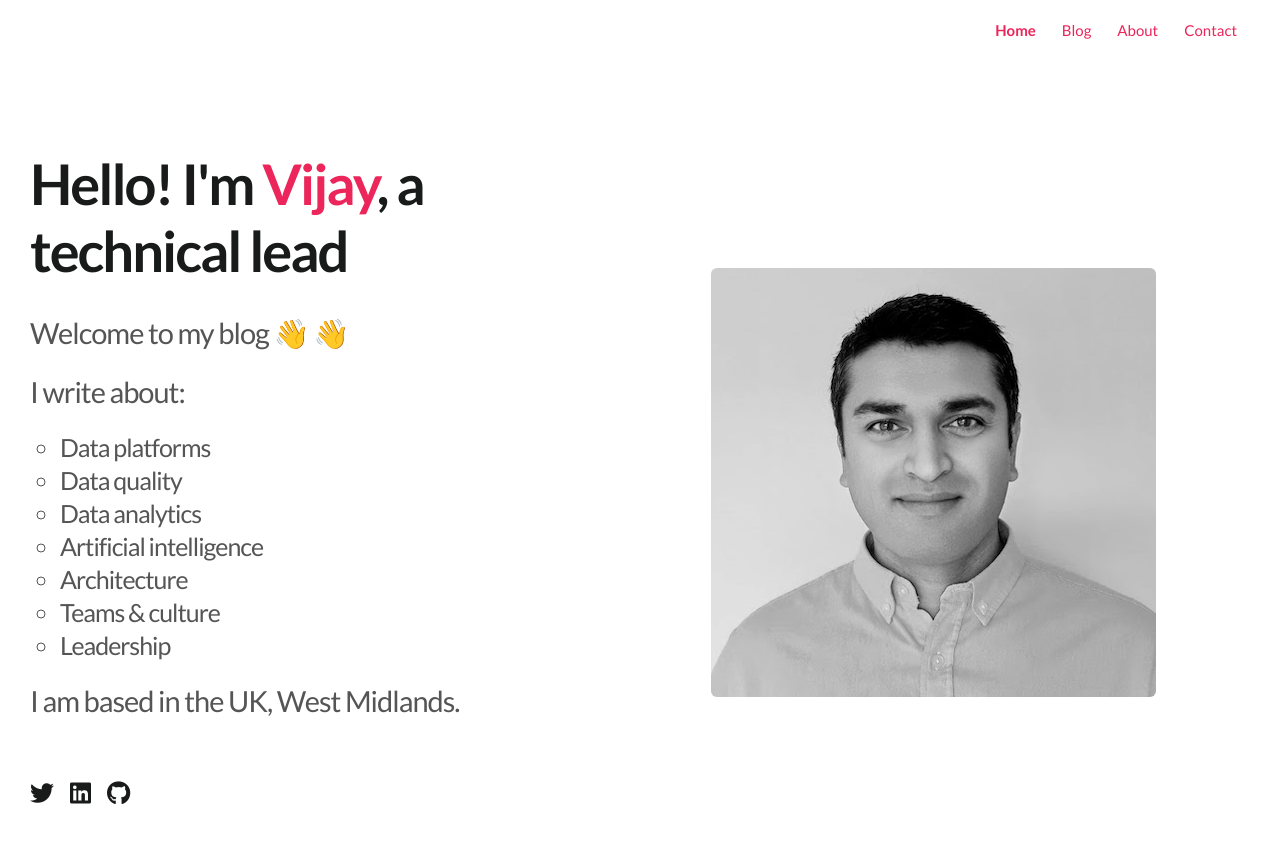
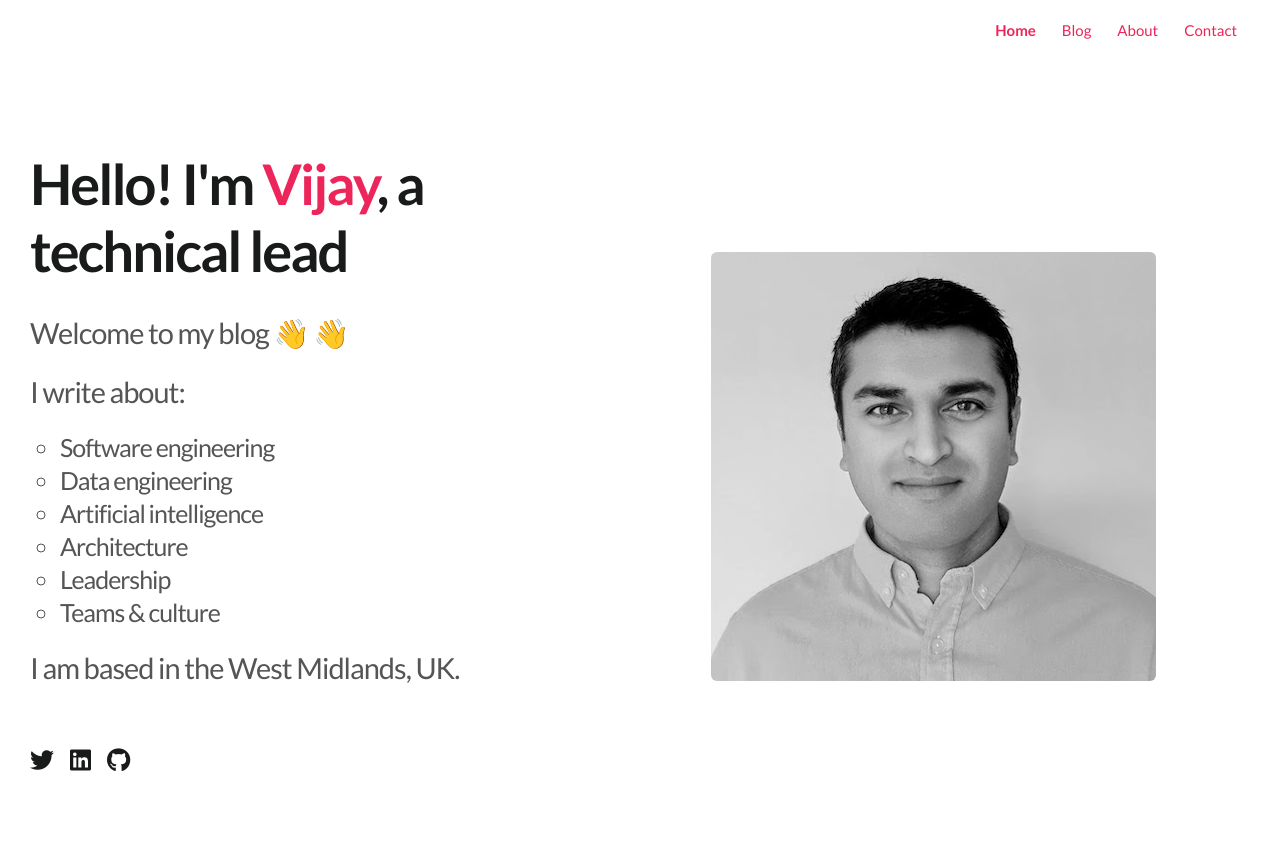
Before and after one commit to spiritedtechie/spiritedtechie.com, a Jekyll site: the page built from pages/home.md, in a window 1280 px wide and 900 px high. Shown: the top 843 px of the window. Built offline with Jekyll 4.4.1, drawn with Linux system fonts in a browser that asks for light colours; nearby versions of some CDN libraries.

Commit message:
Simplifies write-about section a little

```diff
--- a/pages/home.md
+++ b/pages/home.md
@@ -6,16 +6,15 @@ description: "
 <p>Welcome to my blog &#128075; &#x1F44B;</p>
 <p>I write about:</p>
 <ul>
-  <li>Data platforms</li>
-  <li>Data quality</li>
-  <li>Data analytics</li>
+  <li>Software engineering</li>
+  <li>Data engineering</li>
   <li>Artificial intelligence</li>
   <li>Architecture</li>
+  <li>Leadership</li>
   <li>Teams & culture</li>
-  <li>Leadership</li>
 </ul>
 
-<p>I am based in the UK, West Midlands.</p>"
+<p>I am based in the West Midlands, UK.</p>"
 
 image: "/assets/images/homepage.jpg"
 
```
